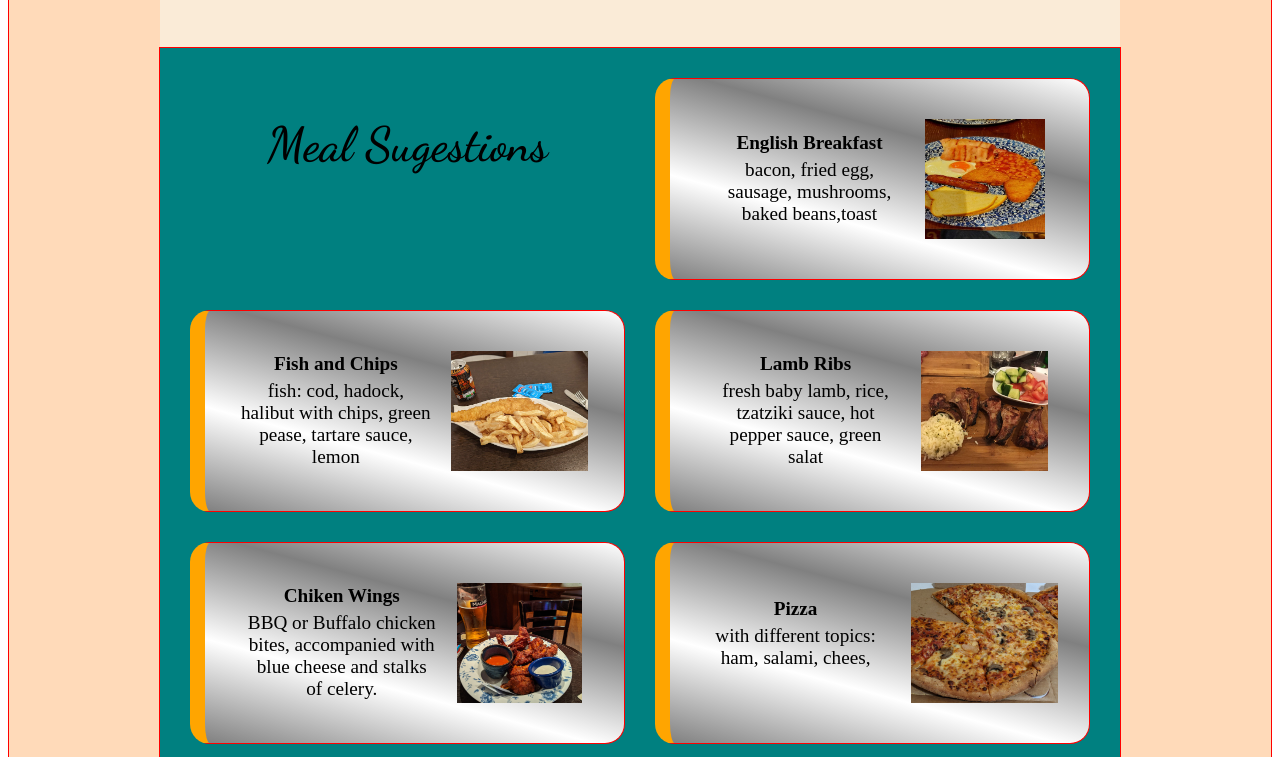
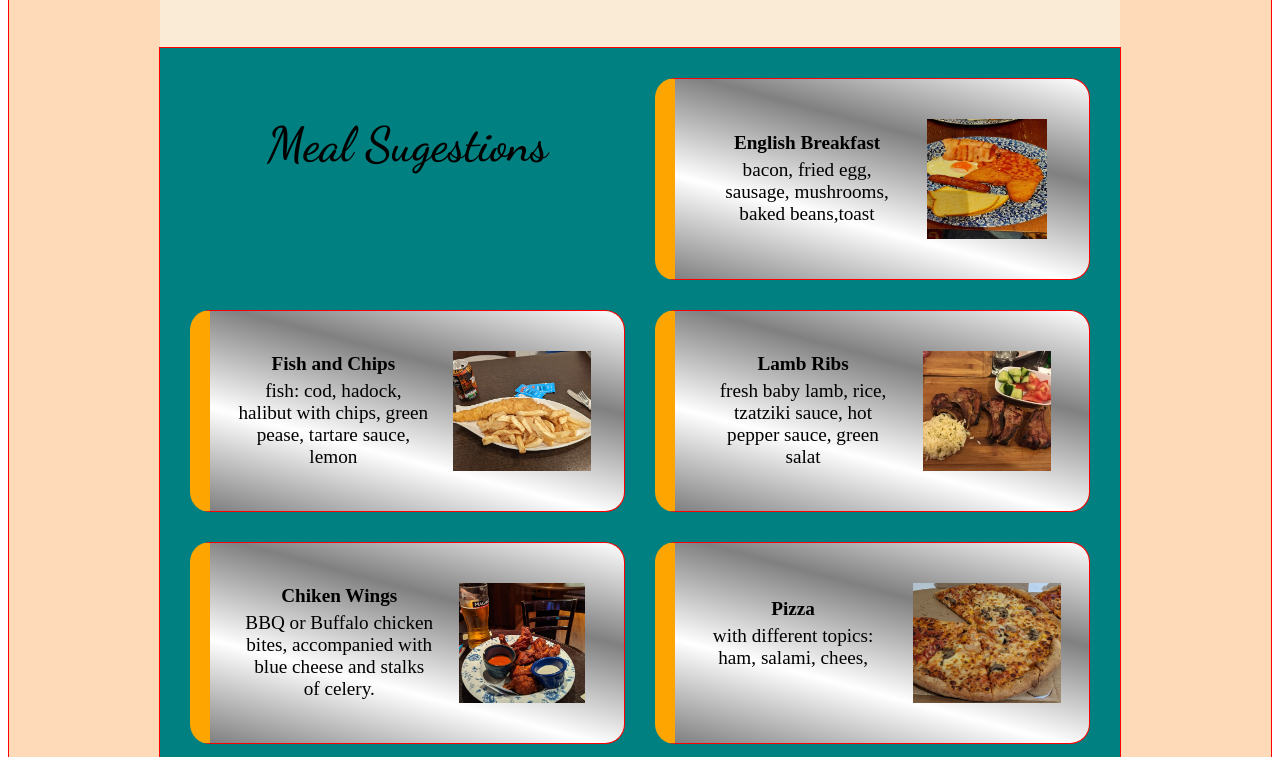
Before and after one commit to petredemi/restaurant-page, a website built with webpack: page dist/index.html in a window 1280 px wide. Shown: the part 1023-1780 px from the top of the page. Built offline with Linux system fonts and the light colour scheme.

Commit message:
update style, change border menu items

```diff
--- a/src/style.css
+++ b/src/style.css
@@ -150,7 +150,7 @@ h2{
     background: linear-gradient(15deg, grey, white, grey, white);
     border-radius: 20px;
     margin: 10px;
-    border-left: 15px solid orange;
+    border-left: 20px solid orange;
 }
 
 #menu > div > div{
@@ -161,7 +161,7 @@ h2{
     text-overflow: clip;
     margin-right: 15px;
 }
-#menu > div > div > p,h4{
+#menu > div > div > p,h4,img{
     margin: 5px;
 }
 #contact{
```
Also changed, not shown: dist/index.bundle.js.
